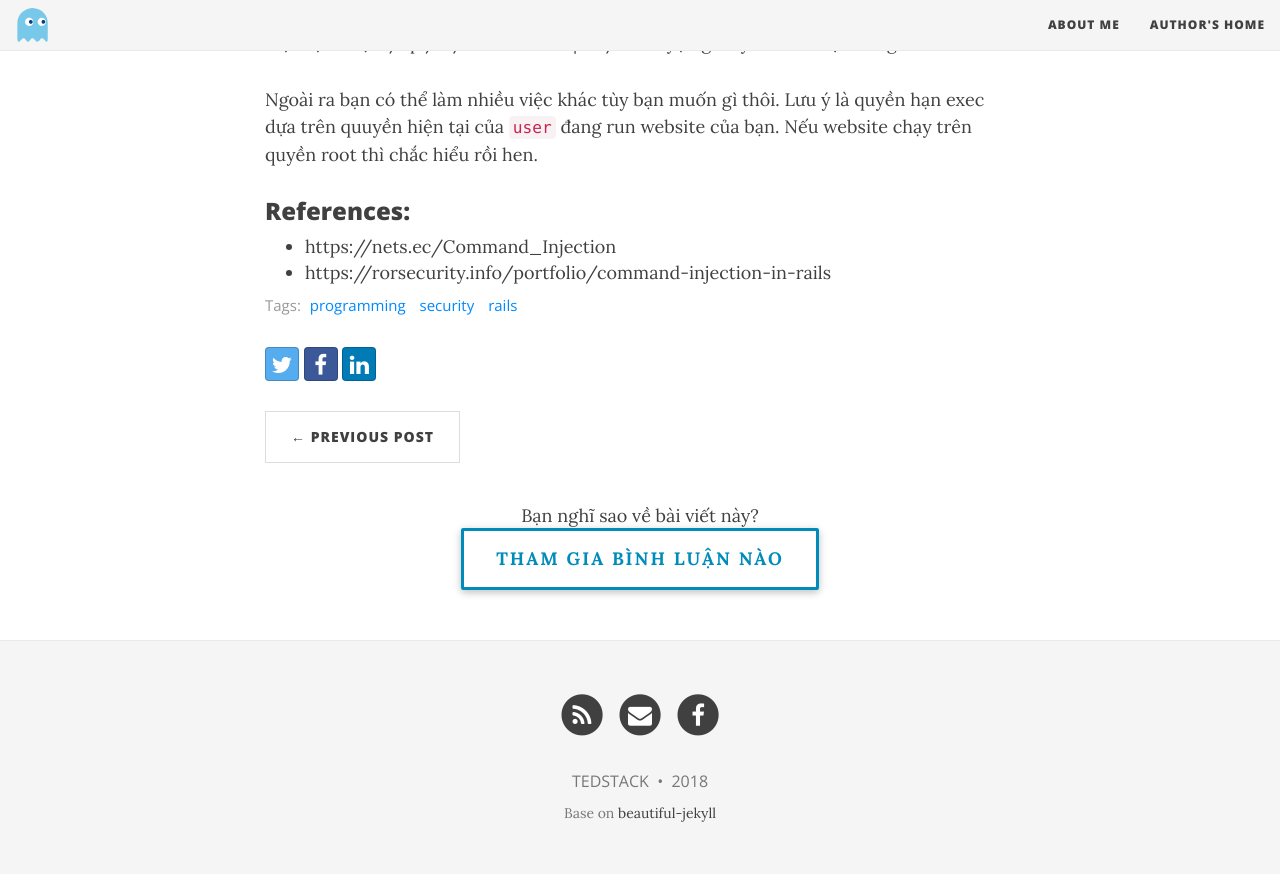
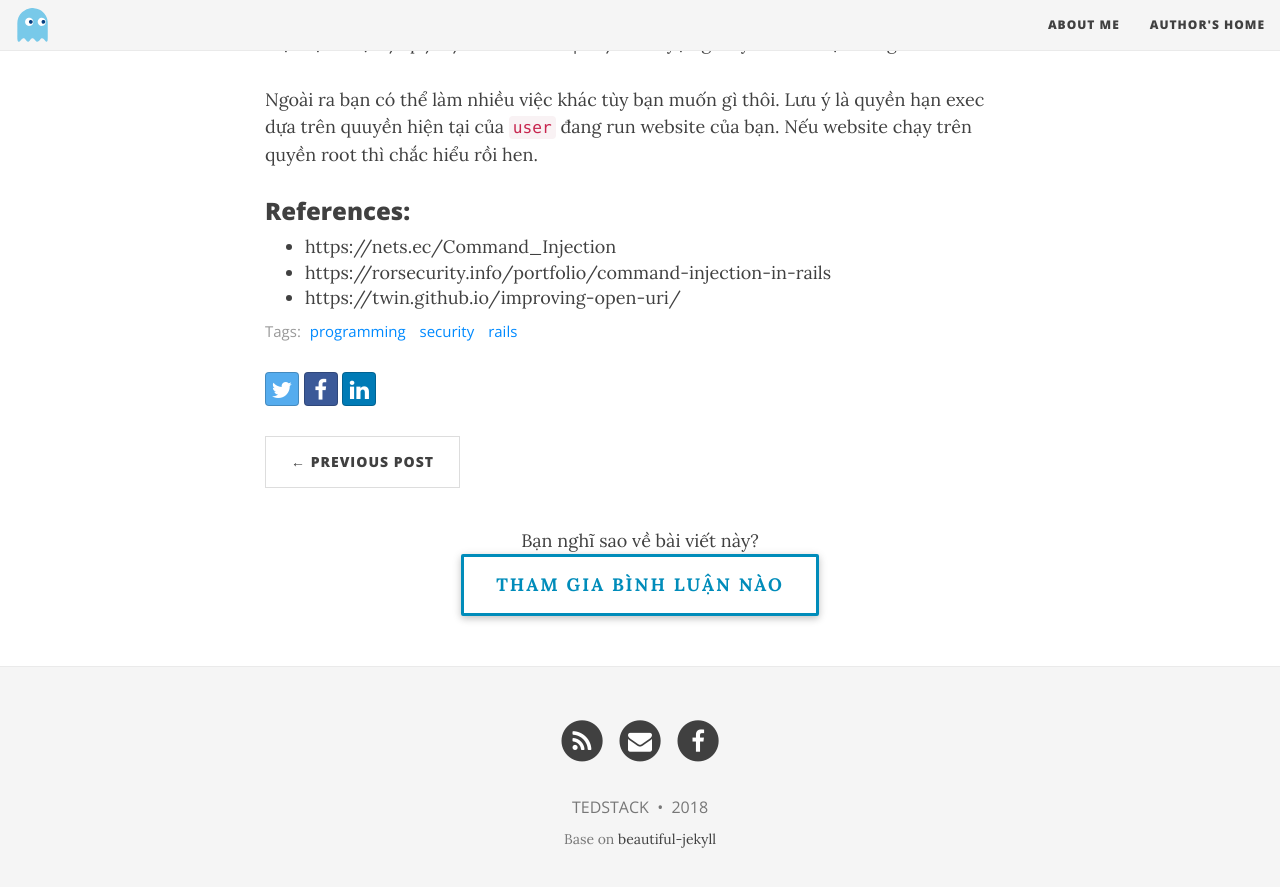
Before and after one commit to thorvn/th0j.github.io, a Jekyll site: the page built from _posts/2018-08-02-rails-security.md, in a window 1280 px wide and 900 px high, scrolled down 2504 px. Shown: the top 887 px of the window. Built offline with Jekyll 4.4.1, drawn with Linux system fonts in a browser that asks for light colours; nearby versions of some CDN libraries; some of the changed lines change nothing that is shown.

Commit message:
add references

```diff
--- a/_posts/2018-08-02-rails-security.md
+++ b/_posts/2018-08-02-rails-security.md
@@ -43,3 +43,4 @@ Lưu ý là quyền hạn exec dựa trên quuyền hiện tại của `user` đ
 ### References:
 - https://nets.ec/Command_Injection
 - https://rorsecurity.info/portfolio/command-injection-in-rails
+- https://twin.github.io/improving-open-uri/
```
